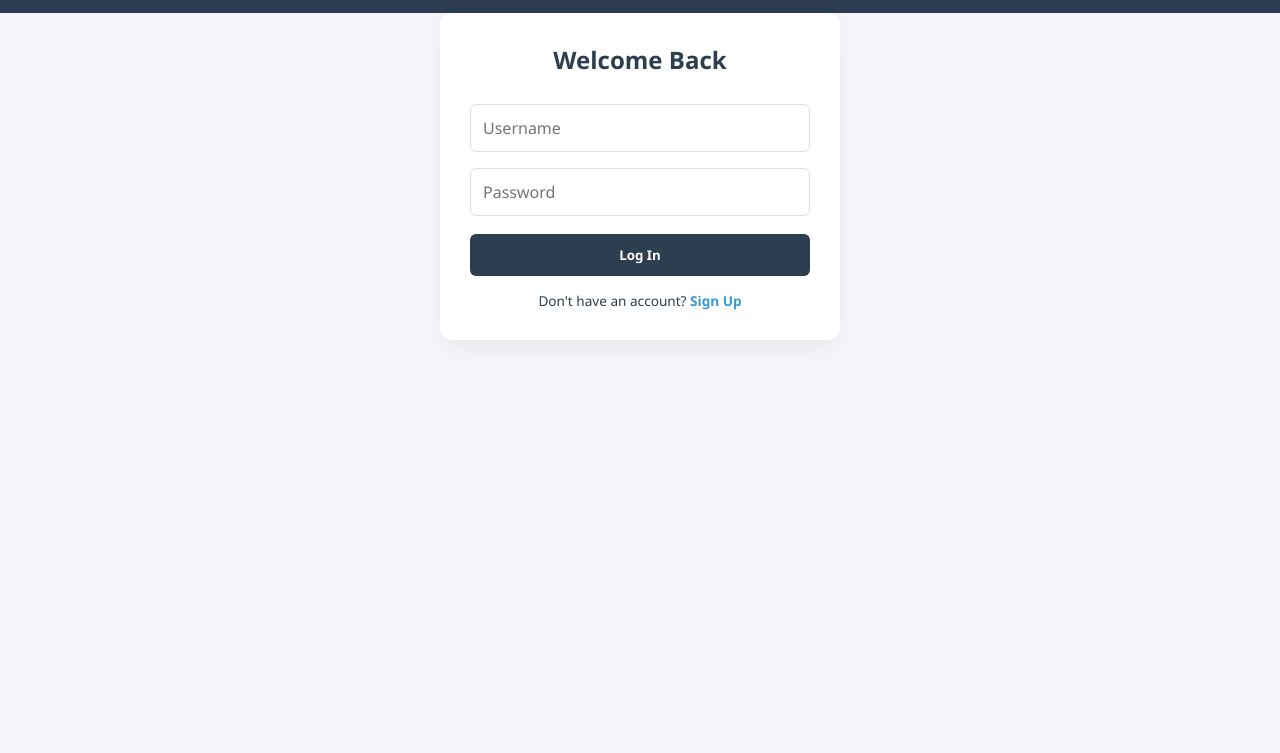
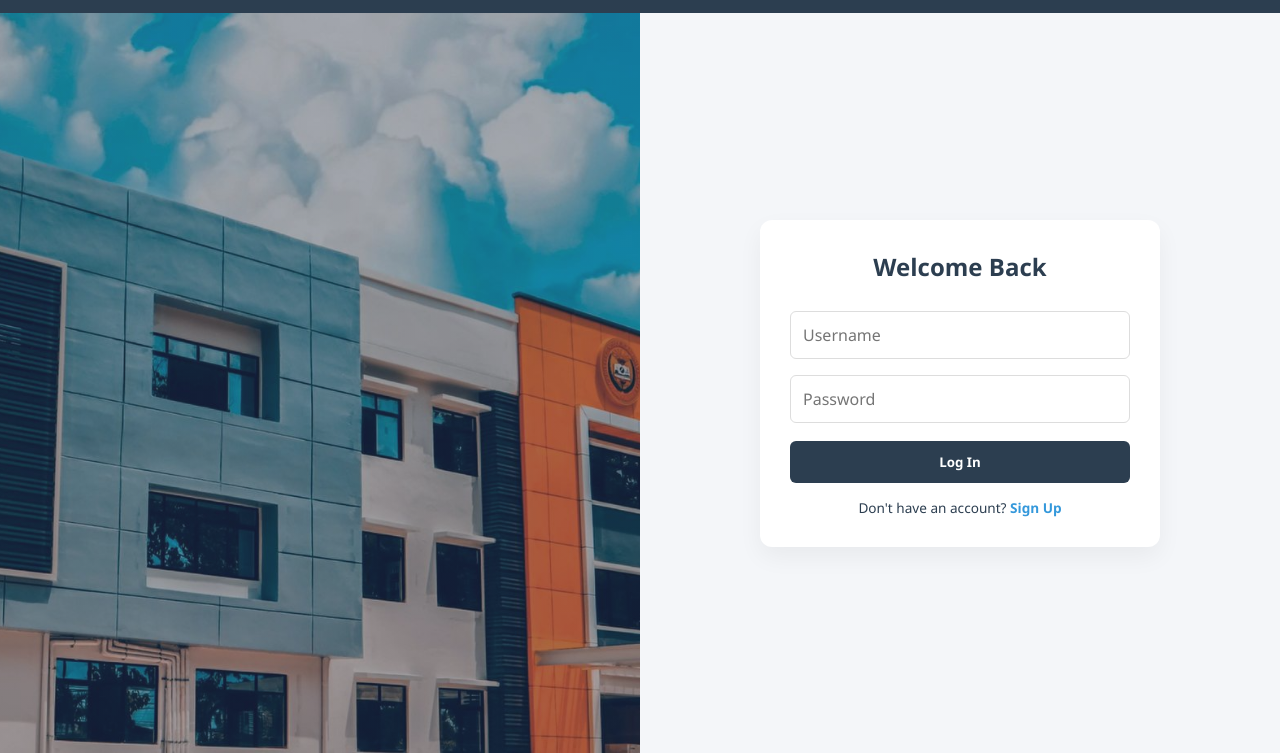
Before and after one commit to alexanderresula-arch/PC223_CAP, a plain HTML site: page index.html in a window 1280 px wide. Shown: the part 47-800 px from the top of the page. Drawn offline with Linux system fonts and the light colour scheme.

Commit message:
Added image folder and added image in the background of the log in section

```diff
--- a/style.css
+++ b/style.css
@@ -1,3 +1,32 @@
+/* this parent container will take up space */
+main {
+  display: flex;
+  height: calc(100vh - 60px); /* Total screen height minus header */
+  width: 100%;
+}
+
+/* left side with the image */
+.login-image-section {
+  flex: 1;
+  background: linear-gradient(rgba(44, 62, 80, 0.4), rgba(44, 62, 80, 0.4)),
+              url('./images/ctu_background.jpg') center/cover no-repeat;
+  display: flex;
+  flex-direction: column;
+  align-items: center;
+  justify-content: center;
+  color: white;
+  min-height: 100%; /* force fill in main container */
+}
+
+/* right side(with form) */
+.login-form-section {
+  flex: 1;
+  display: flex;
+  justify-content: center;
+  align-items: center;
+  background: #f4f6f9;
+}
+
 /* GLOBAL SETTINGS */
 * {
   box-sizing: border-box;
@@ -41,14 +70,14 @@ main.split-screen {
 .login-image-section {
   .login-image-section {
   flex: 1;
-  /* Replace 'background.jpg' with the actual name/path of your saved image */
-  background: linear-gradient(rgba(44, 62, 80, 0.4), rgba(44, 62, 80, 0.4)),
-              url('background.jpg') center/cover no-repeat;
-  display: flex;
-  align-items: center;
-  justify-content: center;
-  color: white;
-  text-shadow: 0 2px 4px rgba(0,0,0,0.5);
+  /* Use 'ctu_background.jpg' without the './' just to be sure */
+  background-image: url("ctu_background.jpg");
+  background-size: cover;
+  background-position: center;
+  background-repeat: no-repeat;
+
+  /* Temporary: Add this to see if the section even exists */
+  border: 5px solid red;
 }
 }
 
```
Also changed, not shown: images/ctu_background.jpg (added).
